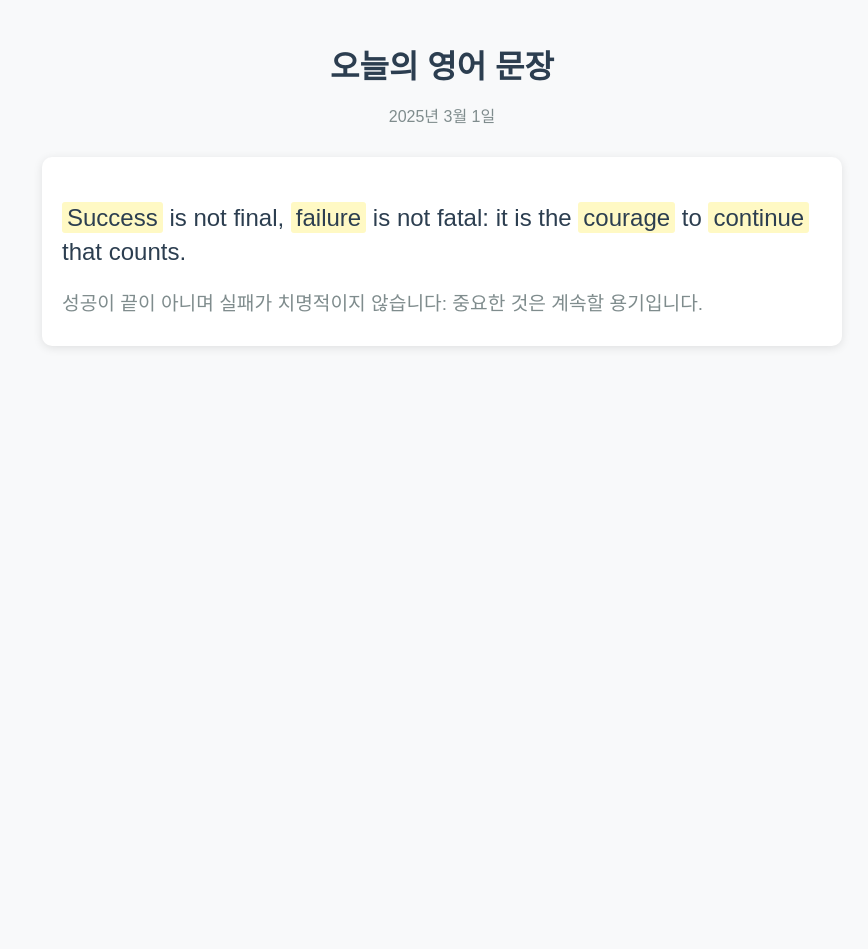
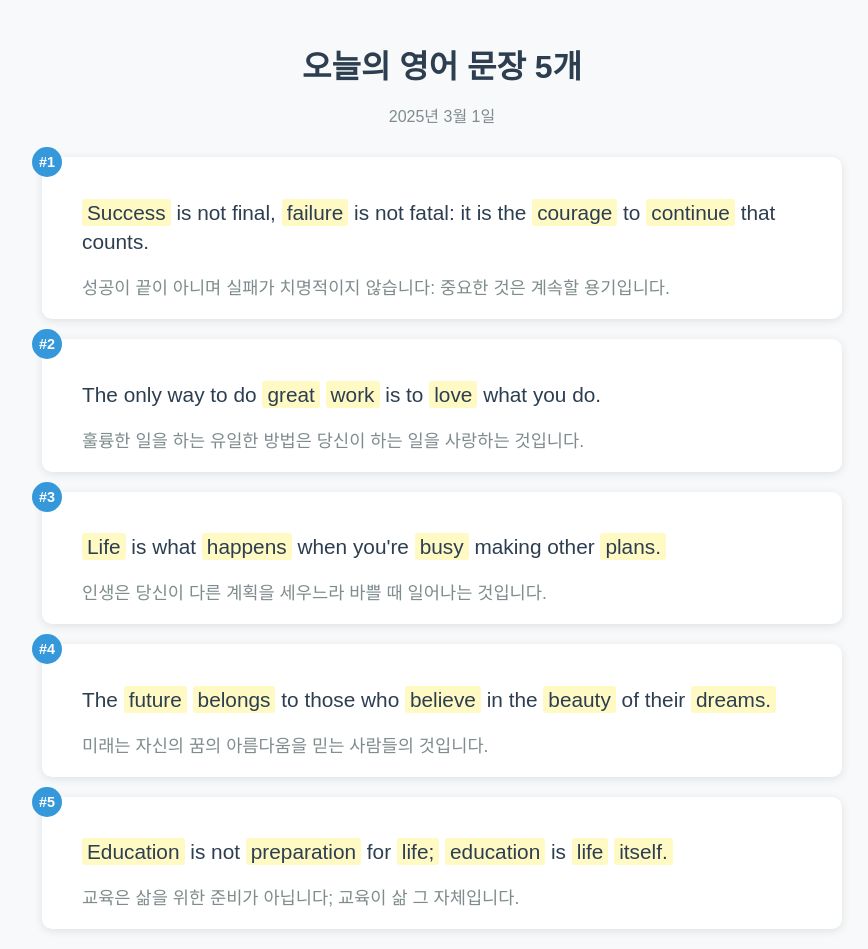
Before and after one commit to tmvls123/english-daily, a React (Create React App) app in the folder english-daily/: page / in a window 1280 px wide. Shown: the whole page, without its empty margins (198-1066 px from the left). Before the commit the page ends 800 px from the top, so only its background shows below. Built offline with nearby package versions, Linux system fonts and the light colour scheme.

Commit message:
5개의 문장을 한 번에 보여주도록 수정

```diff
--- a/english-daily/src/App.css
+++ b/english-daily/src/App.css
@@ -1,6 +1,8 @@
 body {
     background-color: #f8f9fa;
     font-family: 'Arial', sans-serif;
+    margin: 0;
+    padding: 0;
 }
 
 .container {
@@ -22,37 +24,54 @@ h1 {
     margin-bottom: 30px;
 }
 
-.main-content {
-    display: flex;
-    gap: 2rem;
-}
-
 .sentences-container {
-    flex: 2;
     display: flex;
     flex-direction: column;
-    gap: 1rem;
+    gap: 20px;
 }
 
 .sentence-card {
     background-color: white;
     border-radius: 10px;
     padding: 20px;
-    margin-bottom: 20px;
     box-shadow: 0 2px 10px rgba(0, 0, 0, 0.1);
+    position: relative;
+    transition: transform 0.2s ease;
+}
+
+.sentence-card:hover {
+    transform: translateY(-2px);
+}
+
+.sentence-number {
+    position: absolute;
+    top: -10px;
+    left: -10px;
+    background-color: #3498db;
+    color: white;
+    width: 30px;
+    height: 30px;
+    border-radius: 50%;
+    display: flex;
+    align-items: center;
+    justify-content: center;
+    font-weight: bold;
+    font-size: 0.9em;
 }
 
 .english {
-    font-size: 1.5em;
+    font-size: 1.3em;
     color: #2c3e50;
     margin-bottom: 15px;
     line-height: 1.4;
+    padding-left: 20px;
 }
 
 .korean {
-    font-size: 1.2em;
+    font-size: 1.1em;
     color: #7f8c8d;
-    margin-bottom: 10px;
+    margin-bottom: 0;
+    padding-left: 20px;
 }
 
 .highlight {
@@ -77,6 +96,18 @@ h1 {
     box-shadow: 0 2px 15px rgba(0, 0, 0, 0.2);
     max-width: 300px;
     z-index: 1000;
+    animation: slideIn 0.3s ease;
+}
+
+@keyframes slideIn {
+    from {
+        transform: translateY(100%);
+        opacity: 0;
+    }
+    to {
+        transform: translateY(0);
+        opacity: 1;
+    }
 }
 
 .word-explanation h3 {
@@ -109,11 +140,15 @@ h1 {
     }
 
     .english {
-        font-size: 1.2em;
+        font-size: 1.1em;
     }
 
     .korean {
         font-size: 1em;
+    }
+
+    .sentence-card {
+        margin: 20px 10px;
     }
 
     .word-explanation {
--- a/english-daily/src/App.js
+++ b/english-daily/src/App.js
@@ -64,13 +64,6 @@ function App() {
   const [currentDate, setCurrentDate] = useState('');
   const [selectedWord, setSelectedWord] = useState(null);
 
-  // 오늘의 문장 인덱스 계산 (날짜에 따라 변경)
-  const getTodaySentenceIndex = () => {
-    const today = new Date();
-    const dayOfYear = Math.floor((today - new Date(today.getFullYear(), 0, 0)) / (1000 * 60 * 60 * 24));
-    return dayOfYear % sentences.length;
-  };
-
   useEffect(() => {
     const today = new Date();
     setCurrentDate(today.toLocaleDateString('ko-KR', {
@@ -80,28 +73,29 @@ function App() {
     }));
   }, []);
 
-  const todaySentence = sentences[getTodaySentenceIndex()];
-
-  const handleWordClick = (word) => {
-    setSelectedWord(todaySentence.words[word]);
+  const handleWordClick = (word, sentenceWords) => {
+    setSelectedWord(sentenceWords[word]);
   };
 
   return (
     <div className="container">
-      <h1>오늘의 영어 문장</h1>
+      <h1>오늘의 영어 문장 5개</h1>
       <p className="date">{currentDate}</p>
 
-      <div className="sentence-card">
+      <div className="sentences-container">
+        {sentences.map((sentence, idx) => (
+          <div key={idx} className="sentence-card">
+            <div className="sentence-number">#{idx + 1}</div>
             <p className="english">
-          {todaySentence.english.split(' ').map((word, index) => {
+              {sentence.english.split(' ').map((word, index) => {
                 const lowerWord = word.replace(/[.,!?:;]/g, '').toLowerCase();
-            const isImportant = todaySentence.important.includes(lowerWord);
+                const isImportant = sentence.important.includes(lowerWord);
                 return (
                   <span key={index}>
                     {isImportant ? (
                       <span
                         className="highlight"
-                    onClick={() => handleWordClick(lowerWord)}
+                        onClick={() => handleWordClick(lowerWord, sentence.words)}
                       >
                         {word}
                       </span>
@@ -111,7 +105,9 @@ function App() {
                 );
               })}
             </p>
-        <p className="korean">{todaySentence.korean}</p>
+            <p className="korean">{sentence.korean}</p>
+          </div>
+        ))}
       </div>
 
       {selectedWord && (
```
Lines whose indentation alone changed are shown as unchanged.
